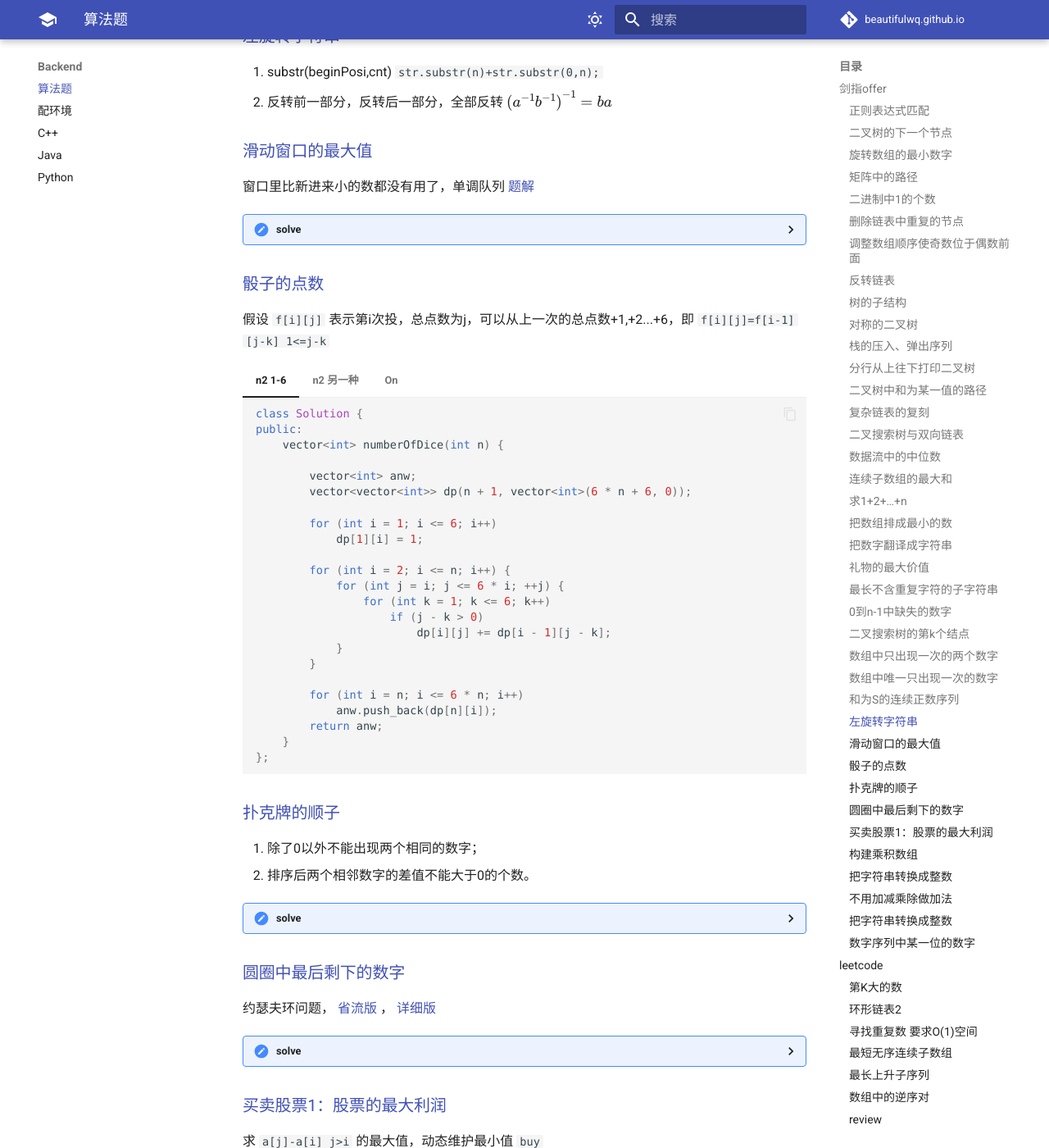
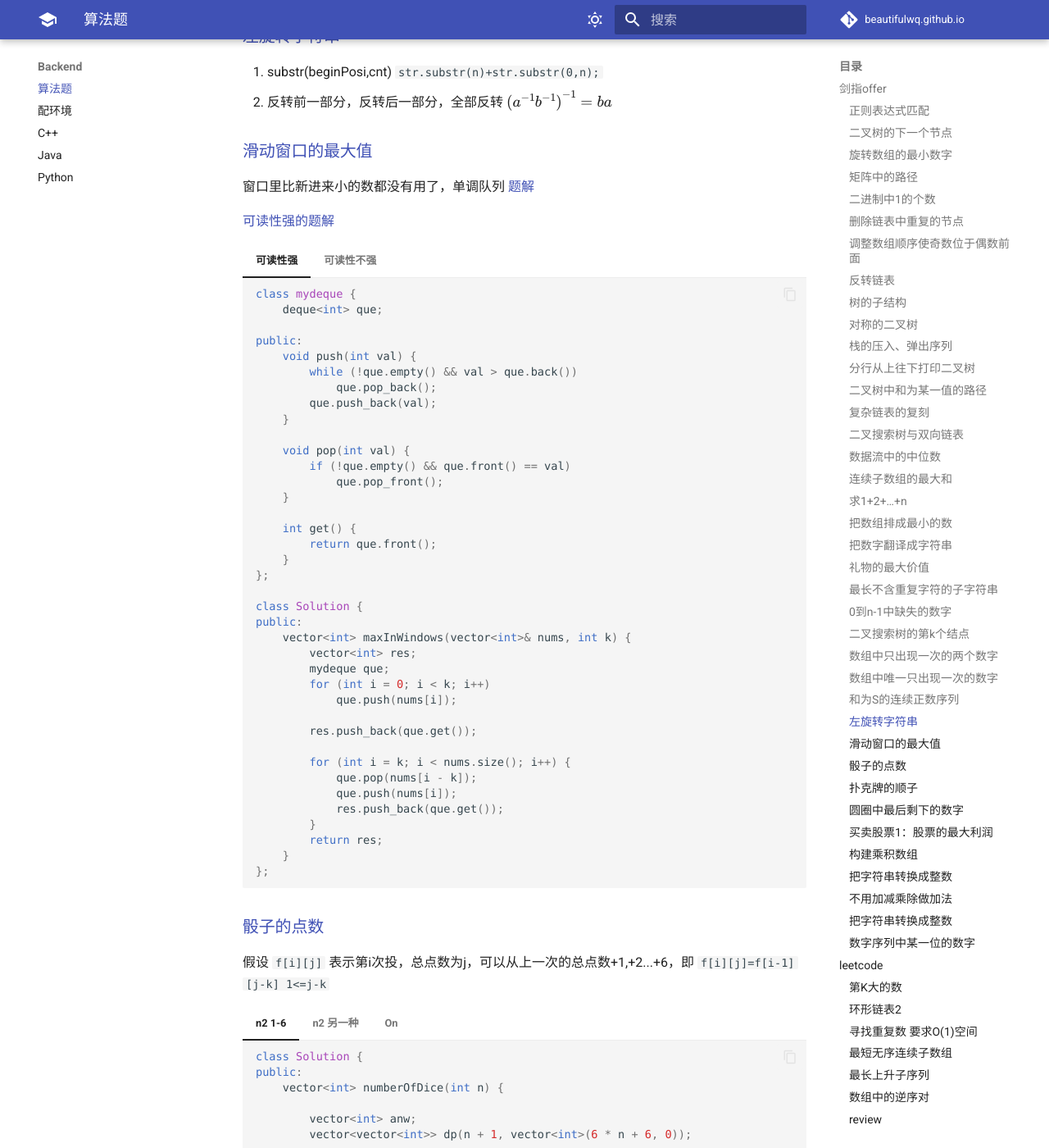
Before and after one commit to edwardwq301/wqtech, an MkDocs documentation site: the page built from docs/backend/algorithm.md, in a window 1280 px wide and 1400 px high, scrolled down 10329 px. Shown: the whole window at 82% size. Built offline with MkDocs 1.6.1 and Material for MkDocs 9.7.7, drawn with Linux system fonts in a browser that asks for light colours; some web fonts are replaced; comment, search, counter and statistics services are not loaded.

Commit message:
update 增强可读性：滑动窗口最大值

````diff
--- a/docs/backend/algorithm.md
+++ b/docs/backend/algorithm.md
@@ -1235,7 +1235,53 @@ dfs时进行计数
 
 窗口里比新进来小的数都没有用了，单调队列 [题解](https://www.acwing.com/solution/content/853/)
 
-??? "solve"
+[可读性强的题解](https://github.com/youngyangyang04/leetcode-master/blob/master/problems/0239.%E6%BB%91%E5%8A%A8%E7%AA%97%E5%8F%A3%E6%9C%80%E5%A4%A7%E5%80%BC.md)
+
+=== "可读性强"
+
+    ```cpp
+    class mydeque {
+        deque<int> que;
+
+    public:
+        void push(int val) {
+            while (!que.empty() && val > que.back())
+                que.pop_back();
+            que.push_back(val);
+        }
+
+        void pop(int val) {
+            if (!que.empty() && que.front() == val)
+                que.pop_front();
+        }
+
+        int get() {
+            return que.front();
+        }
+    };
+
+    class Solution {
+    public:
+        vector<int> maxInWindows(vector<int>& nums, int k) {
+            vector<int> res;
+            mydeque que;
+            for (int i = 0; i < k; i++)
+                que.push(nums[i]);
+
+            res.push_back(que.get());
+
+            for (int i = k; i < nums.size(); i++) {
+                que.pop(nums[i - k]);
+                que.push(nums[i]);
+                res.push_back(que.get());
+            }
+            return res;
+        }
+    };
+
+    ```
+
+=== "可读性不强"
 
     ```cpp
     class Solution {
````
